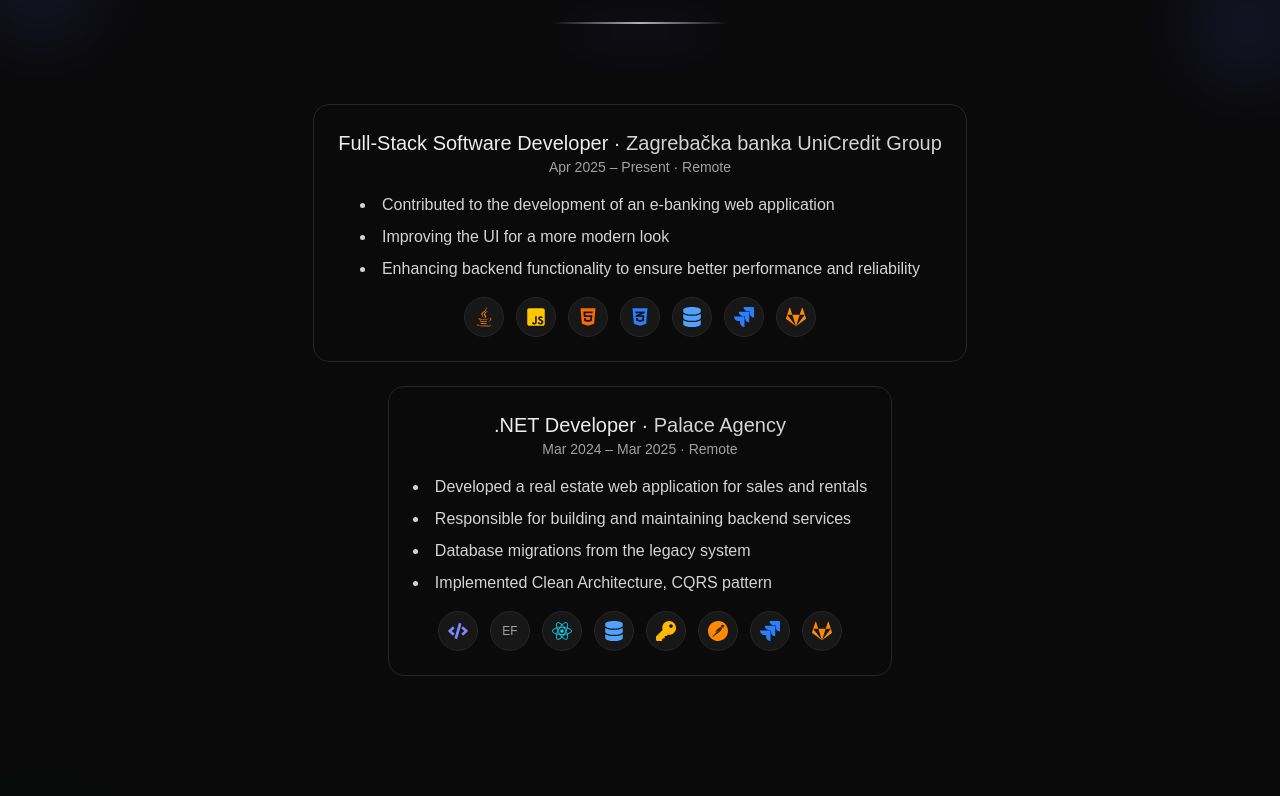
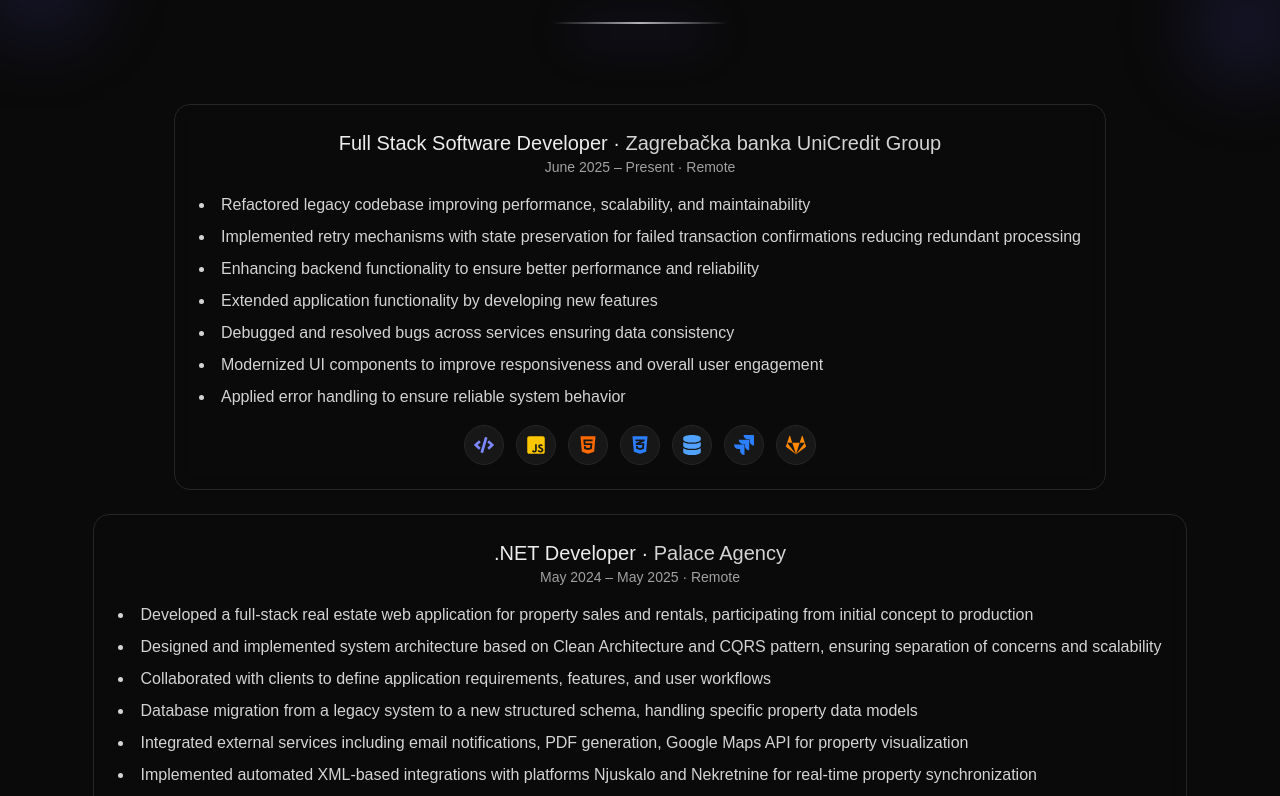
Before and after one commit to amihic/portfolio-project, a Next.js app: page / in a window 1280 px wide. Shown: the part 1024-1820 px from the top of the page. Built offline with nearby package versions, Linux system fonts and the light colour scheme.

Commit message:
update CV

```diff
--- a/src/app/page.tsx
+++ b/src/app/page.tsx
@@ -116,27 +116,33 @@
 
 const PROFESSIONAL_EXPERIENCE = [
   {
-    role: "Full-Stack Software Developer",
+    role: "Full Stack Software Developer",
     company: "Zagrebačka banka UniCredit Group",
-    period: "Apr 2025 – Present",
+    period: "June 2025 – Present",
     location: "Remote",
     bullets: [
-      "Contributed to the development of an e-banking web application",
-      "Improving the UI for a more modern look",
+      "Refactored legacy codebase improving performance, scalability, and maintainability",
+      "Implemented retry mechanisms with state preservation for failed transaction confirmations reducing redundant processing ",
       "Enhancing backend functionality to ensure better performance and reliability",
+      "Extended application functionality by developing new features",
+      "Debugged and resolved bugs across services ensuring data consistency",
+      "Modernized UI components to improve responsiveness and overall user engagement",
+      "Applied error handling to ensure reliable system behavior",
     ],
-    tech: ["Java", "JavaScript", "HTML", "CSS", "PostgreSQL", "Jira", "GitLab"],
+    tech: ["C#/.NET", "JavaScript", "HTML", "CSS", "PostgreSQL", "Jira", "GitLab"],
   },
   {
     role: ".NET Developer",
     company: "Palace Agency",
-    period: "Mar 2024 – Mar 2025",
+    period: "May 2024 – May 2025",
     location: "Remote",
     bullets: [
-      "Developed a real estate web application for sales and rentals",
-      "Responsible for building and maintaining backend services",
-      "Database migrations from the legacy system",
-      "Implemented Clean Architecture, CQRS pattern",
+      "Developed a full-stack real estate web application for property sales and rentals, participating from initial concept to production",
+      "Designed and implemented system architecture based on Clean Architecture and CQRS pattern, ensuring separation of concerns and scalability",
+      "Collaborated with clients to define application requirements, features, and user workflows",
+      "Database migration from a legacy system to a new structured schema, handling specific property data models",
+      "Integrated external services including email notifications, PDF generation, Google Maps API for property visualization",
+      "Implemented automated XML-based integrations with platforms Njuskalo and Nekretnine for real-time property synchronization",
     ],
     tech: ["C#/.NET", "EF", "React", "PostgreSQL", "Identity", "Postman", "Jira", "GitLab"],
   },
@@ -144,7 +150,7 @@
 
 const INTERNSHIPS = [
   {
-    role: "Full-Stack Software Developer",
+    role: "Full Stack Software Developer",
     company: "Valcon (ex Hybrid IT)",
     period: "May 2023",
     bullets: [
```
